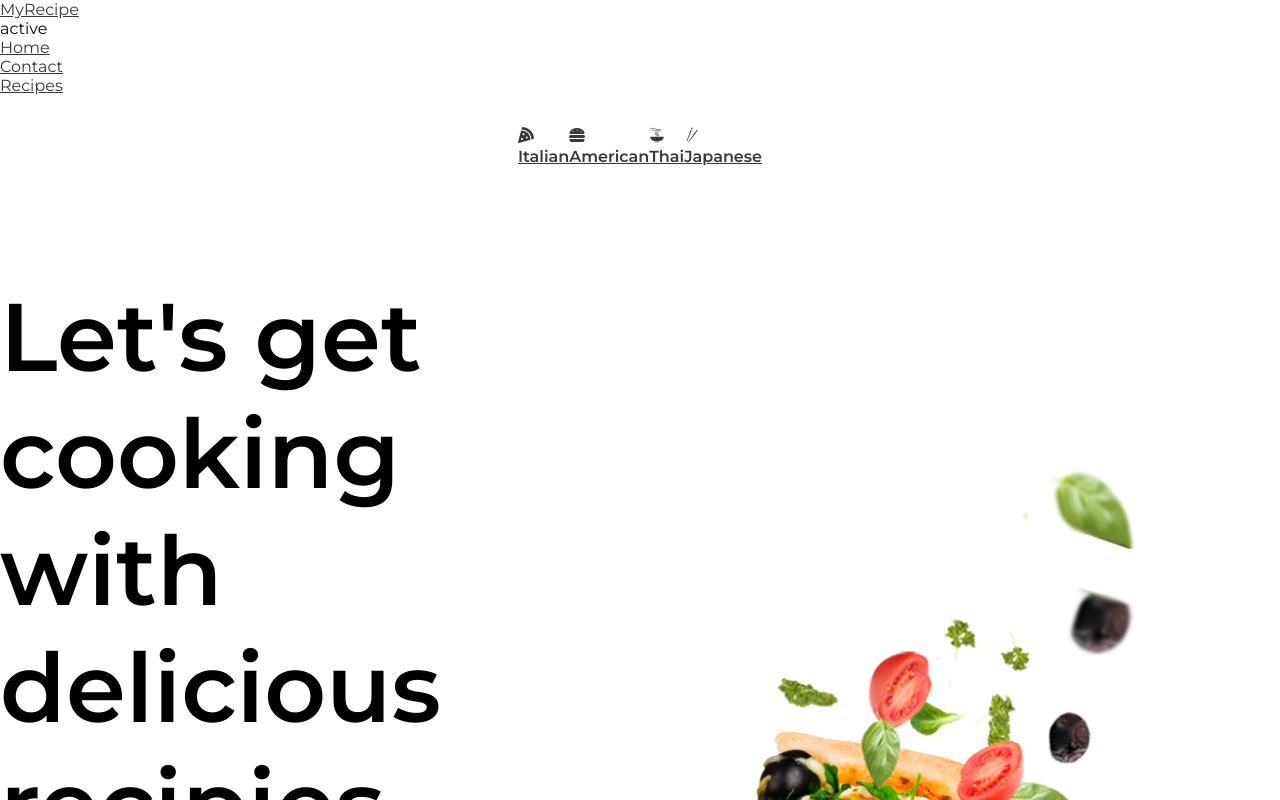
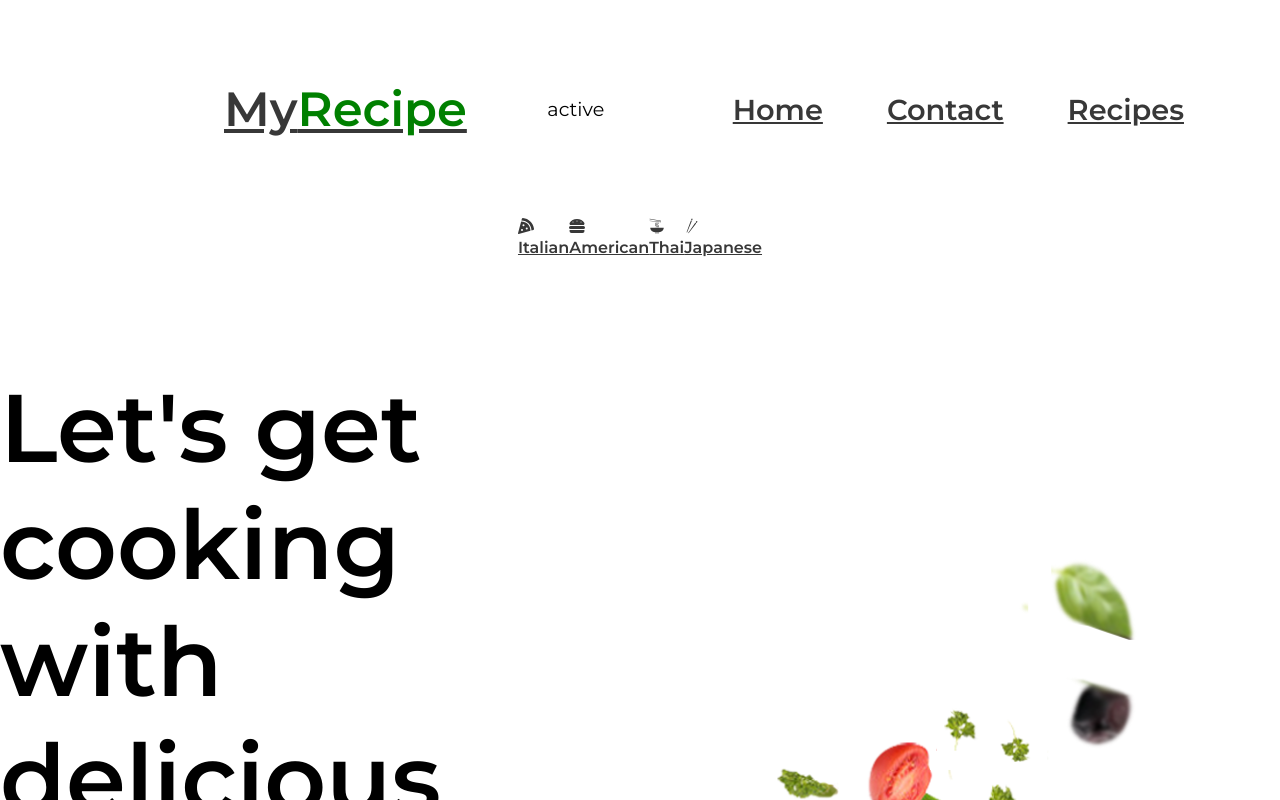
Before and after one commit to B-lovedth/Real-Meal, a React (Create React App) app: page / in a window 1280 px wide. Shown: the top 800 px of the page. Built offline with nearby package versions, Linux system fonts and the light colour scheme; no server answers.

Commit message:
Update Navbar.css

```diff
--- a/src/Navbar.css
+++ b/src/Navbar.css
@@ -0,0 +1,36 @@
+.nav-container{
+    min-width:90%;
+    display:flex;
+    flex-direction: row;
+    margin: 5rem 5rem;
+    align-items: center;
+    justify-content: space-between;
+    font-size: 1.2rem;
+}
+.nav-logo{
+    justify-self: start;
+    margin-left: 9rem;
+    cursor: pointer;
+    text-decoration: none;
+    font-size: 3rem;
+    font-weight:900;
+    display: flex;
+    align-items: center;
+}.nav-logo #green{
+    color: green;
+}
+
+.nav-items{
+    display: flex;
+    align-items: center;
+    padding: 0.5rem 1rem;
+    height: 100%;
+    font-size: 1.8rem;
+    font-weight:600;
+    list-style: none;
+}
+
+.nav-items li{
+    margin:0 2rem;
+    text-decoration:none;
+}
```
